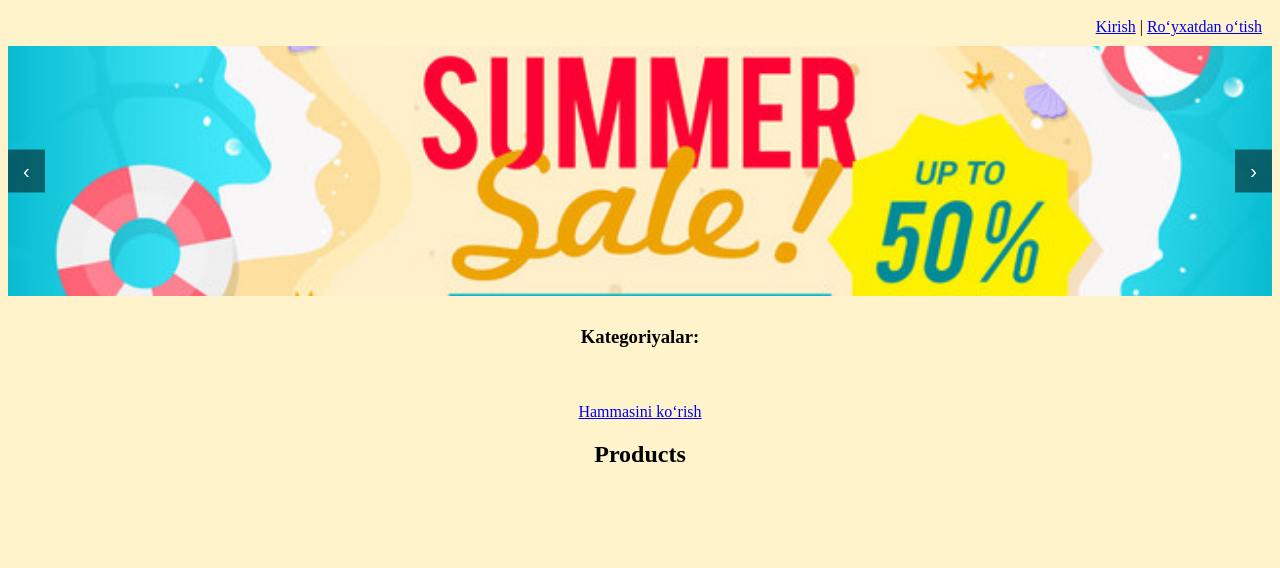
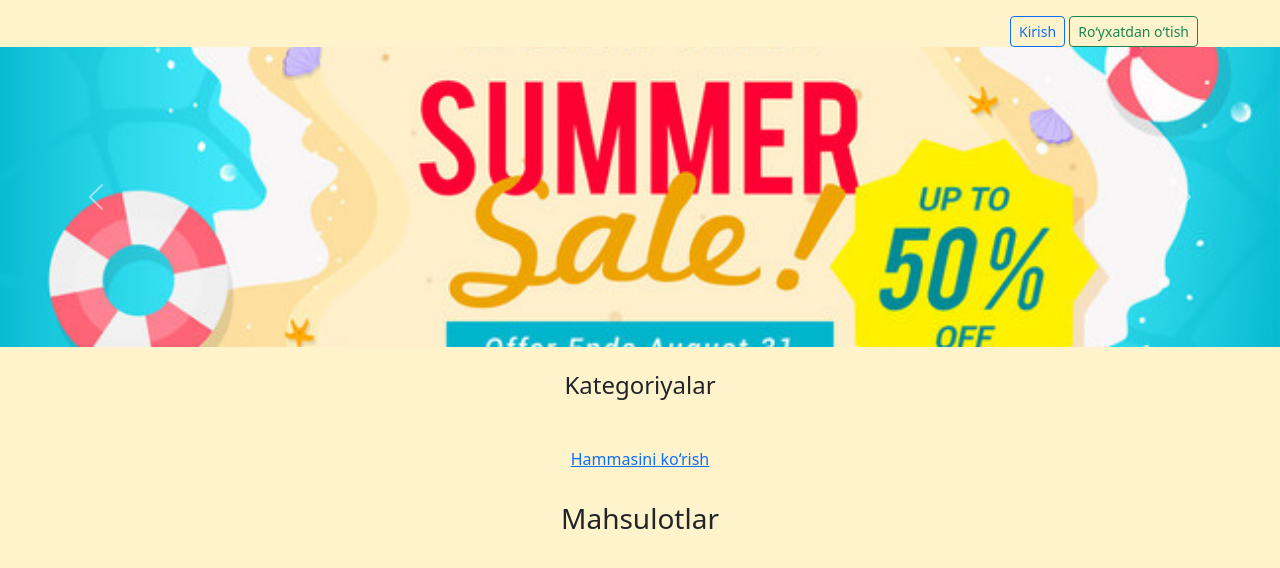
Before and after one commit to Jamshid057/clone-uzum-market, a Django app: page / in a window 1280 px wide. Shown: the top 568 px of the page. Run offline with Django 5.2, Linux system fonts and the light colour scheme; data that the repository does not hold is empty.

Commit message:
updated settings

```diff
--- a/market/urls.py
+++ b/market/urls.py
@@ -12,4 +12,7 @@ urlpatterns = [
     path('signup/', views.signup_view, name='signup'),
     path('login/', views.login_view, name='login'),
     path('logout/', views.logout_view, name='logout'),
+    path('product/<int:pk>/', views.product_detail, name='product_detail'),
+    path('cart/', views.cart, name='cart'),
+    path('checkout/', views.checkout, name='checkout'),
 ]
--- a/market/views.py
+++ b/market/views.py
@@ -2,6 +2,8 @@ from django.shortcuts import render, get_object_or_404, redirect
 from .models import Product, Category, Order, OrderItem
 from django.contrib.auth.forms import UserCreationForm, AuthenticationForm
 from django.contrib.auth import login, logout, authenticate
+from django.contrib.auth.decorators import login_required
+from django.contrib import messages
 
 def home(request):
     products = Product.objects.all()
@@ -27,13 +29,38 @@ def product_detail(request, product_id):
         'product': product
     })
 
+@login_required
 def add_to_cart(request, product_id):
-    cart = request.session.get('cart', [])
-    if product_id not in cart:
-        cart.append(product_id)
-    request.session['cart'] = cart
-    return redirect('home')  # ← Savatga qo‘shgandan keyin home sahifaga qaytaradi
+    product = get_object_or_404(Product, id=product_id)
 
+    # Yoki mavjudini top, yoki yarat
+    order = Order.objects.filter(user=request.user, is_ordered=False).first()
+    if not order:
+        order = Order.objects.create(
+            user=request.user,
+            full_name="Temporary",
+            address="",
+            phone="",
+            total_price=0,
+            is_ordered=False
+        )
+
+    # Mahsulotni savatga qo‘shish
+    order_item, created = OrderItem.objects.get_or_create(
+        order=order,
+        product=product,
+        defaults={'quantity': 1, 'price': product.price}
+    )
+    if not created:
+        order_item.quantity += 1
+        order_item.save()
+
+    return redirect('home')
+
+@login_required
+def cart(request):
+    order = Order.objects.filter(user=request.user, is_ordered=False).first()
+    return render(request, 'market/cart.html', {'order': order})
 
 def view_cart(request):
     cart = request.session.get('cart', [])
@@ -49,23 +76,46 @@ def remove_from_cart(request, product_id):
         request.session['cart'] = cart
     return redirect('view_cart')
 
+@login_required
 def checkout(request):
-    cart = request.session.get('cart', [])
-    products = Product.objects.filter(id__in=cart)
+    # Savatni session orqali olamiz (masalan, savat dict holatida saqlanadi)
+    cart = request.session.get('cart', {})
+    products = Product.objects.filter(id__in=cart.keys())
+    total = sum(product.price * cart[str(product.id)] for product in products)
 
     if request.method == 'POST':
-        name = request.POST.get('name')
-        phone = request.POST.get('phone')
-        order = Order.objects.create(customer_name=name, phone=phone)
+        full_name = request.POST['full_name']
+        address = request.POST['address']
+        phone = request.POST['phone']
 
+        # Order yaratamiz
+        order = Order.objects.create(
+            user=request.user,
+            full_name=full_name,
+            address=address,
+            phone=phone,
+            total_price=total
+        )
+
+        # Har bir item uchun OrderItem
         for product in products:
-            OrderItem.objects.create(order=order, product=product)
+            quantity = cart[str(product.id)]
+            OrderItem.objects.create(
+                order=order,
+                product=product,
+                quantity=quantity,
+                price=product.price
+            )
 
-        request.session['cart'] = []  # savatni tozalaymiz
+        # Savatni tozalaymiz
+        request.session['cart'] = {}
+        messages.success(request, "Buyurtmangiz muvaffaqiyatli yakunlandi!")
         return redirect('home')
 
-    return render(request, 'market/checkout.html', {'products': products})
-
+    return render(request, 'market/checkout.html', {
+        'cart_items': [(product, cart[str(product.id)]) for product in products],
+        'total': total
+    })
 #Ro'yhattan o'tish
 def signup_view(request):
     if request.method == 'POST':
--- a/templates/market/home.html
+++ b/templates/market/home.html
@@ -1,79 +1,19 @@
 {% load static %}
 <!DOCTYPE html>
-<html>
+<html lang="uz">
 <head>
   <meta charset="UTF-8">
   <title>JAMSHOP</title>
+  <link href="https://cdn.jsdelivr.net/npm/bootstrap@5.3.2/dist/css/bootstrap.min.css" rel="stylesheet">
   <style>
-    body
-    {
+    body {
       background-color: rgb(255,243,204);
     }
-    .carousel {
-      position: relative;
-      width: 100%;
-      height: 250px;
-      overflow: hidden;
-      margin-bottom: 30px;
-    }
-
-    .slides {
-      display: flex;
-      transition: transform 1s ease-in-out;
-      width: 100%;
-    }
-
-    .slide {
-      min-width: 100%;
-      height: 250px;
-    }
-
-    .slide img {
-      width: 100%;
-      height: 100%;
+    .carousel-item img {
+      height: 300px;
       object-fit: cover;
     }
-
-    .controls {
-      position: absolute;
-      top: 50%;
-      width: 100%;
-      display: flex;
-      justify-content: space-between;
-      transform: translateY(-50%);
-    }
-
-    .controls button {
-      background-color: rgba(0,0,0,0.5);
-      color: white;
-      border: none;
-      font-size: 20px;
-      padding: 10px 15px;
-      cursor: pointer;
-    }
-
-    .controls button:hover {
-      background-color: rgba(0,0,0,0.8);
-    }
-
-    /* Mahsulotlar kartalari */
-    .products {
-      display: flex;
-      gap: 20px;
-      flex-wrap: wrap;
-      justify-content: center;
-      padding: 20px;
-    }
-
-    .product-card {
-      border: 1px solid #ccc;
-      padding: 10px;
-      width: 200px;
-      text-align: center;
-    }
-
     .product-card img {
-      width: 100%;
       height: 150px;
       object-fit: contain;
     }
@@ -81,84 +21,77 @@
 </head>
 <body>
 
-    <!-- 🔐 Foydalanuvchi menyusi -->
-    <div style="text-align: right; padding: 10px;">
+  <!-- 🔐 User auth panel -->
+  <div class="container mt-3 text-end">
     {% if user.is_authenticated %}
-      Salom, {{ user.username }} |
-      <a href="{% url 'logout' %}">Chiqish</a>
+      Salom, <strong>{{ user.username }}</strong> |
+      <a href="{% url 'logout' %}" class="btn btn-sm btn-outline-danger">Chiqish</a>
     {% else %}
-      <a href="{% url 'login' %}">Kirish</a> |
-      <a href="{% url 'signup' %}">Ro‘yxatdan o‘tish</a>
+      <a href="{% url 'login' %}" class="btn btn-sm btn-outline-primary">Kirish</a>
+      <a href="{% url 'signup' %}" class="btn btn-sm btn-outline-success">Ro‘yxatdan o‘tish</a>
     {% endif %}
   </div>
 
-  <!-- 🎞 Carousel (auto + controls) -->
-  <div class="carousel">
-    <div class="slides" id="slides">
-      <div class="slide"><img src="{% static 'img/1.jpg' %}" alt="1"></div>
-      <div class="slide"><img src="{% static 'img/2.jpg' %}" alt="2"></div>
-      <div class="slide"><img src="{% static 'img/3.jpg' %}" alt="3"></div>
+  <!-- 🎞 Bootstrap carousel -->
+  <div id="carouselExample" class="carousel slide mb-4" data-bs-ride="carousel">
+    <div class="carousel-inner">
+      <div class="carousel-item active">
+        <img src="{% static 'img/1.jpg' %}" class="d-block w-100" alt="1">
       </div>
-    <div class="controls">
-      <button onclick="prevSlide()">‹</button>
-      <button onclick="nextSlide()">›</button>
+      <div class="carousel-item">
+        <img src="{% static 'img/2.jpg' %}" class="d-block w-100" alt="2">
+      </div>
+      <div class="carousel-item">
+        <img src="{% static 'img/3.jpg' %}" class="d-block w-100" alt="3">
       </div>
     </div>
-<!-- 🗂 Kategoriyalar menyusi -->
-    <div style="text-align: center; margin: 20px;">
-        <h3>Kategoriyalar:</h3>
+    <button class="carousel-control-prev" type="button" data-bs-target="#carouselExample" data-bs-slide="prev">
+      <span class="carousel-control-prev-icon"></span>
+    </button>
+    <button class="carousel-control-next" type="button" data-bs-target="#carouselExample" data-bs-slide="next">
+      <span class="carousel-control-next-icon"></span>
+    </button>
+  </div>
+
+  <!-- 🗂 Kategoriyalar -->
+  <div class="container text-center mb-4">
+    <h4>Kategoriyalar</h4>
     {% for cat in categories %}
-        <a href="{% url 'products_by_category' cat.id %}" style="margin: 0 10px; font-weight: {% if selected_category == cat.name %}bold{% endif %};">
+      <a href="{% url 'products_by_category' cat.id %}" class="btn btn-sm btn-outline-dark m-1 {% if selected_category == cat.name %}active{% endif %}">
         {{ cat.name }}
       </a>
     {% endfor %}
-        <br><br>
-        <a href="{% url 'home' %}">Hammasini ko‘rish</a>
+    <br>
+    <a href="{% url 'home' %}" class="btn btn-link mt-2">Hammasini ko‘rish</a>
   </div>
+
   <!-- 🛍 Mahsulotlar -->
-  <h2 style="text-align: center;">Products</h2>
-   <div class="products">
+  <div class="container">
+    <h3 class="text-center mb-3">Mahsulotlar</h3>
+    <div class="row justify-content-center">
       {% for product in products %}
-    <div class="product-card">
+        <div class="col-md-3 mb-4">
+          <div class="card product-card">
             <a href="{% url 'product_detail' product.id %}">
-        <img src="{{ product.image_url }}" alt="{{ product.title }}">
+              <img src="{{ product.image_url }}" class="card-img-top" alt="{{ product.title }}">
             </a>
-      <p>
-        <a href="{% url 'product_detail' product.id %}">{{ product.title }}</a>
-      </p>
+            <div class="card-body text-center">
+              <h6 class="card-title">
+                <a href="{% url 'product_detail' product.id %}" class="text-decoration-none">{{ product.title }}</a>
+              </h6>
               <p><strong>{{ product.price|floatformat:0 }} so'm</strong></p>
-
-      <!-- 🛒 Savatga qo‘shish form -->
               <form method="post" action="{% url 'add_to_cart' product.id %}">
                 {% csrf_token %}
-        <button type="submit">🛒 Savatga qo‘shish</button>
+                <button type="submit" class="btn btn-sm btn-warning">🛒 Savatga qo‘shish</button>
               </form>
-
+            </div>
+          </div>
         </div>
       {% endfor %}
     </div>
+  </div>
 
-        <!-- 🧠 JavaScript -->
-  <script>
-    const slides = document.getElementById('slides');
-    const totalSlides = slides.children.length;
-    let index = 0;
-
-    function updateSlide() {
-      slides.style.transform = `translateX(-${index * 100}%)`;
-    }
-
-    function nextSlide() {
-      index = (index + 1) % totalSlides;
-      updateSlide();
-    }
-
-    function prevSlide() {
-      index = (index - 1 + totalSlides) % totalSlides;
-      updateSlide();
-    }
-
-    setInterval(nextSlide, 3000);
-  </script>
+  <!-- Bootstrap JS -->
+  <script src="https://cdn.jsdelivr.net/npm/bootstrap@5.3.2/dist/js/bootstrap.bundle.min.js"></script>
 </body>
 </html>
```
Also changed, not shown: market/models.py (+19 -6 lines), templates/market/cart.html (+54 -16 lines), templates/market/checkout.html (+47 -21 lines), templates/market/product_detail.html (+32 -14 lines), core/urls.py (line endings or trailing spaces), market/migrations/0003_remove_order_customer_name_remove_order_phone_and_more.py (added), market/migrations/0004_remove_order_is_ordered_order_address_and_more.py (added), market/migrations/0005_order_is_ordered.py (added), 2 other files. Lines whose indentation alone changed are shown as unchanged.
